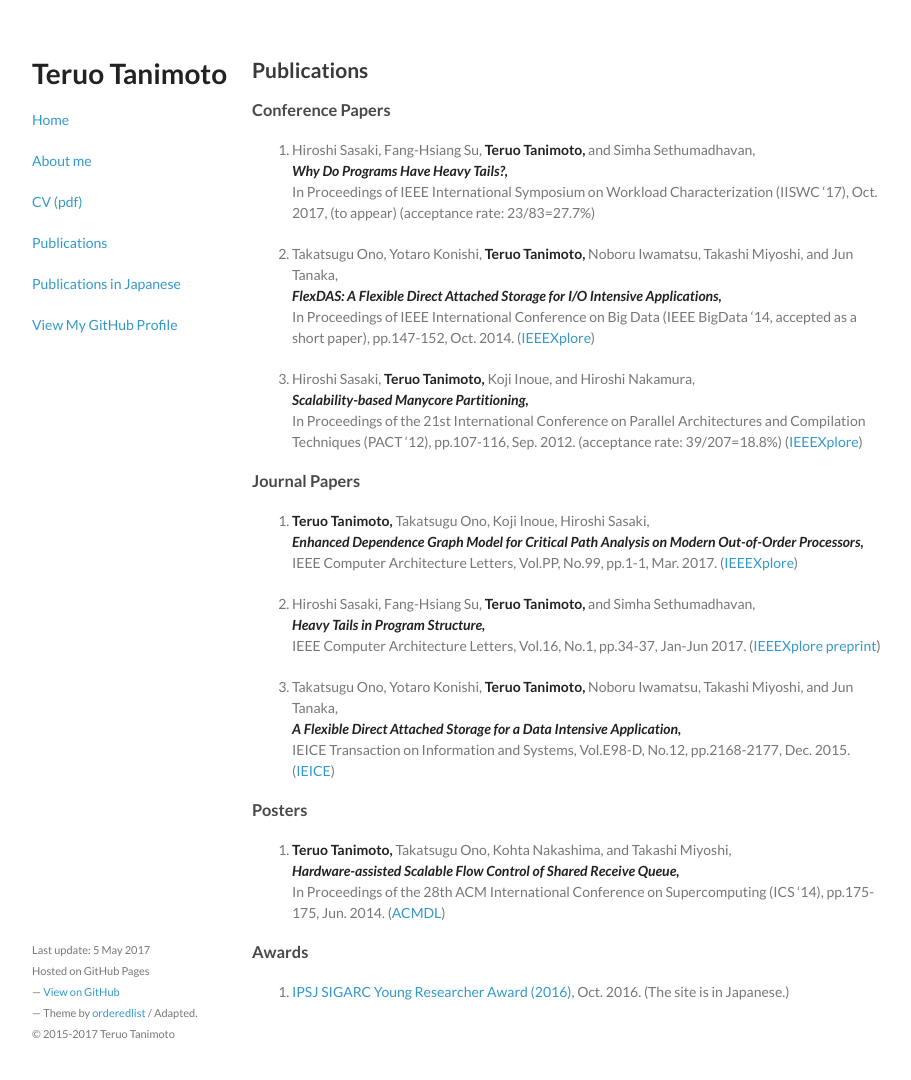
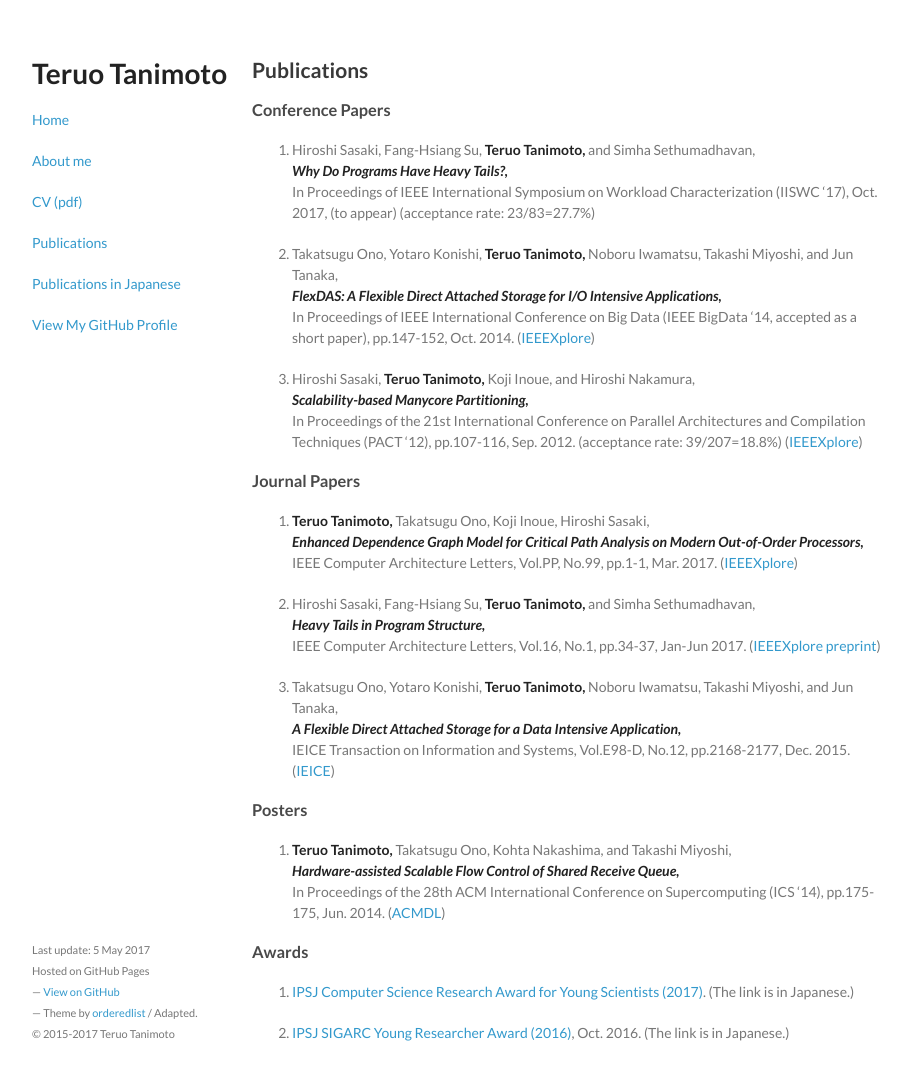
Before and after one commit to teruo41/teruo41.github.io, a Jekyll site: the page built from pubse.md, in a window 1280 px wide and 1113 px high. Shown: the top 1080 px of the window, without its empty margins (178-1089 px from the left). Built offline with Jekyll 4.4.1, drawn with Linux system fonts in a browser that asks for light colours.

Commit message:
Added IPSJ Computer Science Research Award for Young Scientists

```diff
--- a/pubse.md
+++ b/pubse.md
@@ -55,4 +55,6 @@ title: Publications
 
 ### Awards
 
-0. [IPSJ SIGARC Young Researcher Award (2016)](https://www.ipsj.or.jp/award/arc-award1.html), Oct. 2016. (The site is in Japanese.)
+0. [IPSJ Computer Science Research Award for Young Scientists (2017)](http://www.ipsj.or.jp/award/cs-award-2017.html). (The link is in Japanese.)
+
+0. [IPSJ SIGARC Young Researcher Award (2016)](https://www.ipsj.or.jp/award/arc-award1.html), Oct. 2016. (The link is in Japanese.)
```
Also changed, not shown: pubsj.md (+2 -0 lines).
